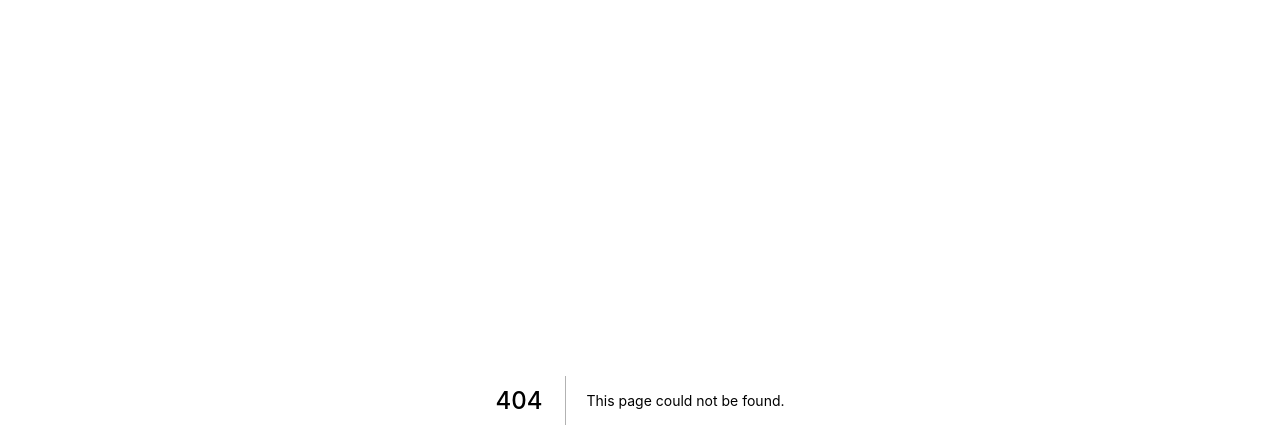
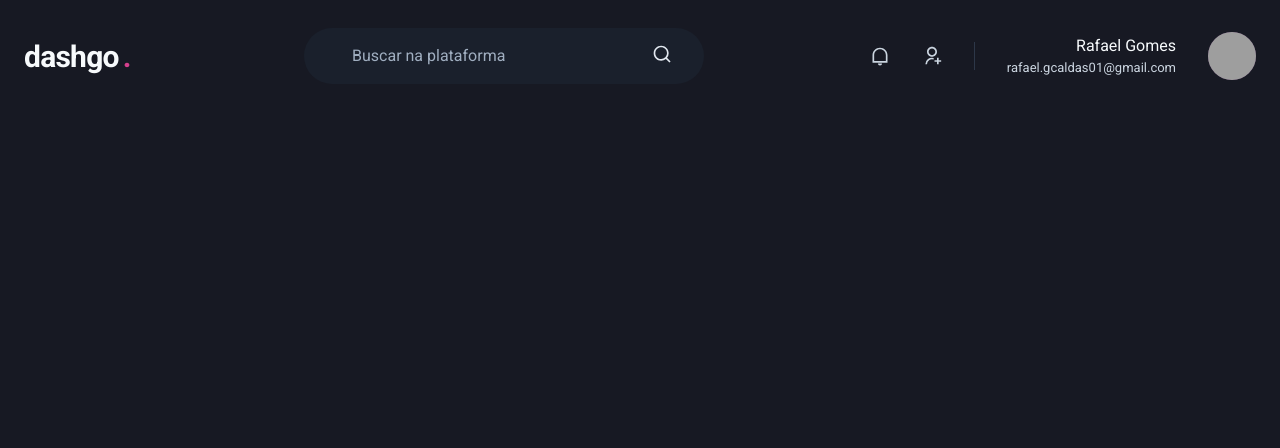
Before and after one commit to rafaelgcaldas/dashgo, a Next.js app: page /dashboard in a window 1280 px wide. Before the commit this address had no page. Shown: the top 448 px of the page. Built offline with nearby package versions, Linux system fonts and the light colour scheme; grey boxes are pictures that could not be loaded.

Commit message:
Header component

```diff
--- a/package.json
+++ b/package.json
@@ -15,7 +15,8 @@
     "framer-motion": "^5.0.1",
     "next": "12.0.2",
     "react": "17.0.2",
-    "react-dom": "17.0.2"
+    "react-dom": "17.0.2",
+    "react-icons": "^4.3.1"
   },
   "devDependencies": {
     "@types/node": "^16.11.6",
--- /dev/null
+++ b/src/components/Form/Header.tsx
@@ -0,0 +1,81 @@
+import { Flex, Text, Input, Icon, HStack, Box, Avatar } from '@chakra-ui/react'
+import { RiNotificationLine, RiSearchLine, RiUserAddLine } from 'react-icons/ri'
+
+export default function Header() {
+  return (
+    <Flex
+      as="header"
+      w="100%"
+      maxWidth={1480}
+      h="20"
+      mx="auto"
+      mt="4"
+      px="6"
+      align="center"
+    >
+      <Text
+        fontSize="3xl"
+        fontWeight="bold"
+        letterSpacing="tight"
+        w="64"
+      >
+        dashgo
+        <Text as="span" ml="1" color="pink.500">.</Text>
+      </Text>
+
+      <Flex
+        as="label"
+        flex="1"
+        py="4"
+        px="8"
+        ml="6"
+        maxWidth={400}
+        alignSelf="center"
+        color="gray.200"
+        position="relative"
+        bg="gray.800"
+        borderRadius="full"
+      >
+        <Input
+          color="gray.50"
+          variant="unstyled"
+          px="4"
+          mr="4"
+          placeholder="Buscar na plataforma"
+          _placeholder={{ color: 'gray.400' }}
+        />
+        <Icon as={RiSearchLine} fontSize="20" />
+      </Flex>
+
+      <Flex
+        align="center"
+        ml="auto"
+      >
+        <HStack
+          spacing="8"
+          mx="8"
+          pr="8"
+          py="1"
+          color="gray.300"
+          borderRightWidth={1}
+          borderColor="gray.700"
+        >
+          <Icon as={RiNotificationLine} fontSize="20"/>
+          <Icon as={RiUserAddLine} fontSize="20"/>
+        </HStack>
+
+        <Flex align="center">
+          <Box mr="4" textAlign="right">
+            <Text>Rafael Gomes</Text>
+            <Text color="gray.300" fontSize="small">
+              rafael.gcaldas01@gmail.com
+            </Text>
+          </Box>
+
+          <Avatar size="md" ml="4" name="Rafael Gomes" src="https://github.com/rafaelgcaldas.png" />
+        </Flex>
+      </Flex>
+
+    </Flex>
+  )
+}
--- /dev/null
+++ b/src/pages/dashboard.tsx
@@ -0,0 +1,7 @@
+import Header from "../components/Form/Header";
+
+export default function Dashboard() {
+  return (
+    <Header />
+  )
+}
```
Also changed, not shown: 1 other file (tests, documents, lock files or other folders).
